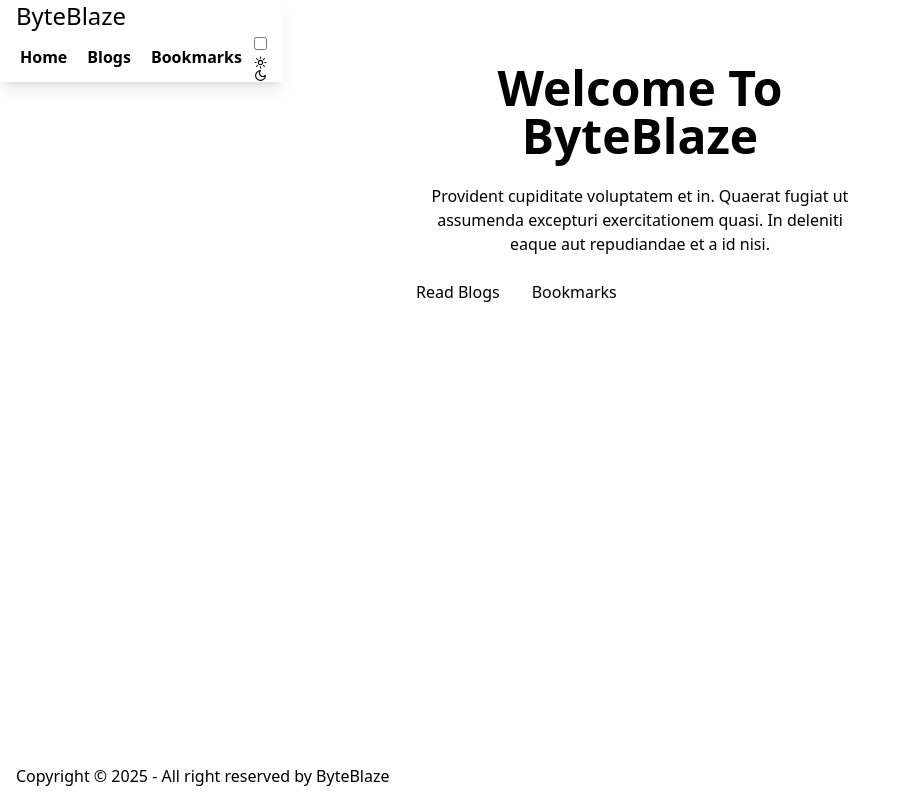
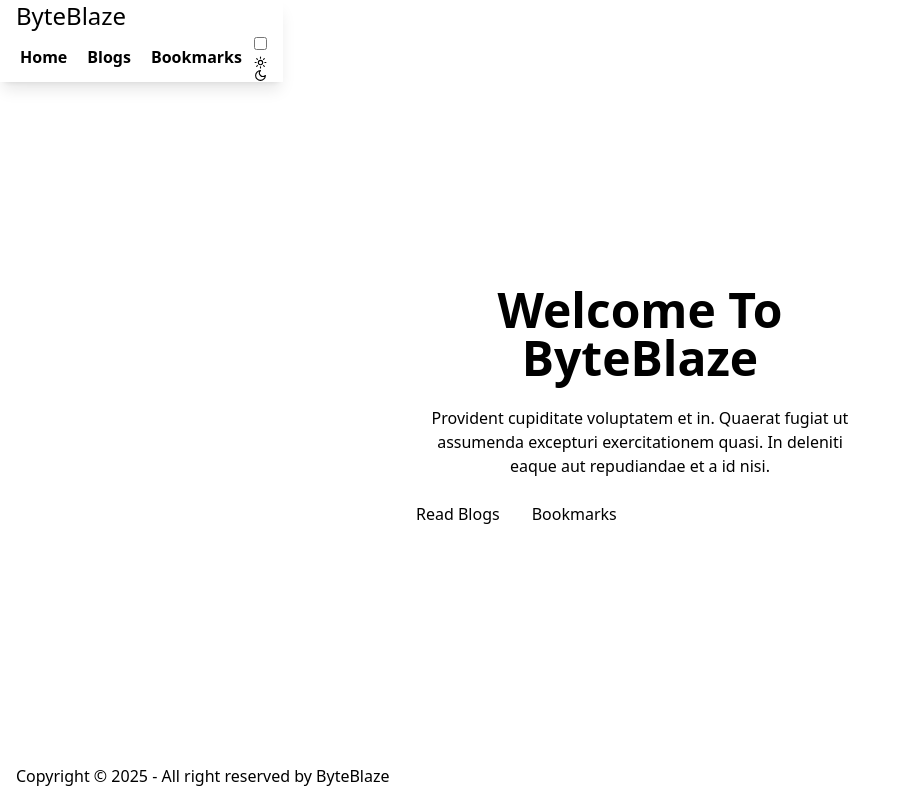
Before and after one commit to alalhosen/byte-blaze-concept--8, a React (Vite) app: page / in a window 1280 px wide. Shown: the whole page, without its empty margins (0-906 px from the left). Built offline with nearby package versions, Linux system fonts and the light colour scheme.

Commit message:
calc set in home

```diff
--- a/src/pages/Home.jsx
+++ b/src/pages/Home.jsx
@@ -3,7 +3,7 @@
 
 const Home = () => {
   return (
-    <div className="flex flex-col items-center justify-center">
+    <div className="flex flex-col items-center justify-center min-h-[calc(100vh-116px)]">
       <Hero></Hero>
     </div>
   );
```
